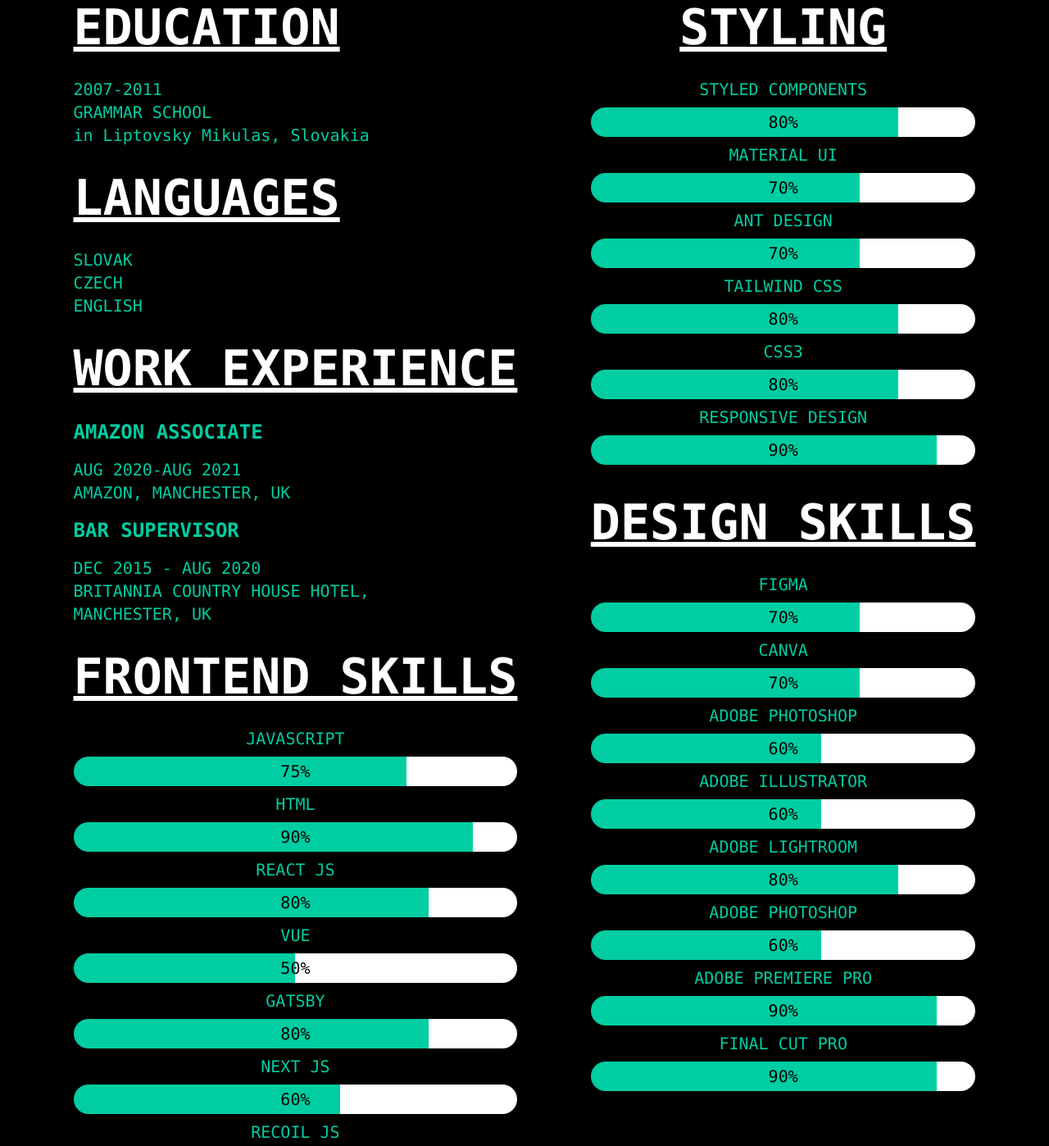
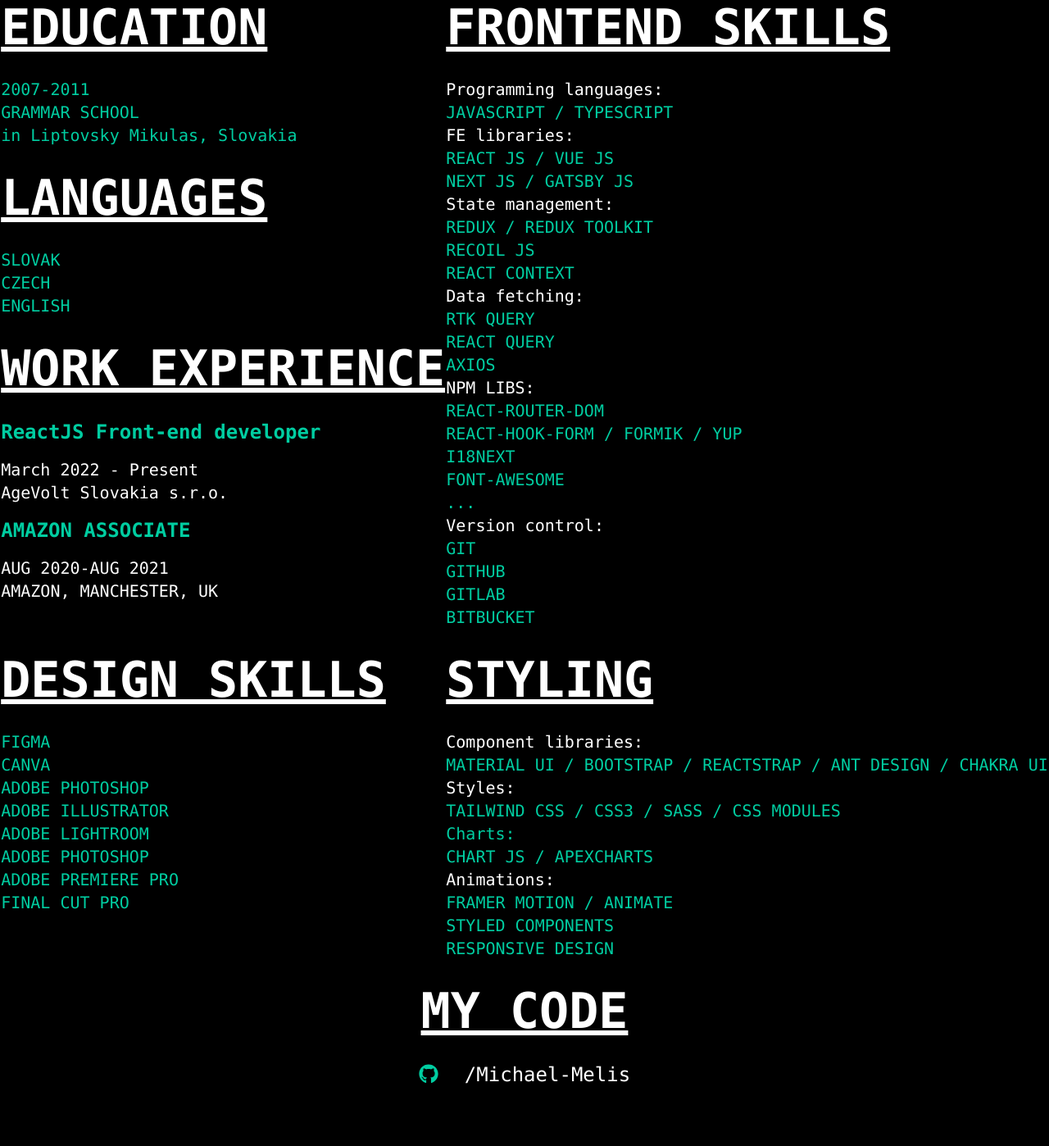
Before and after one commit to Michael-Melis/portfolio-2022, a Gatsby site: page /resume in a window 1280 px wide. Shown: the part 93-1491 px from the top of the page at 82% size. Built offline with nearby package versions, Linux system fonts and the light colour scheme; Gatsby itself is replaced by a stand-in of ours.

Commit message:
UPDATE: basic information update

```diff
--- a/src/pages/resume.js
+++ b/src/pages/resume.js
@@ -1,9 +1,8 @@
-import React from "react";
-import Return from "../components/Return";
-import { FontAwesomeIcon } from "@fortawesome/react-fontawesome";
-import { faGithub } from "@fortawesome/free-brands-svg-icons";
-import SkillLevel from "../components/SkillLevel";
-import { motion } from "framer-motion";
+import React from 'react';
+import Return from '../components/Return';
+import { FontAwesomeIcon } from '@fortawesome/react-fontawesome';
+import { faGithub } from '@fortawesome/free-brands-svg-icons';
+import { motion } from 'framer-motion';
 
 const Resume = () => {
   const container = {
@@ -18,172 +17,161 @@
 
   const item = {
     hidden: { opacity: 0, x: -100 },
-    show: { opacity: 1, x: 0, ease: "easeInOut" },
+    show: { opacity: 1, x: 0, ease: 'easeInOut' },
   };
   return (
     <motion.div
       variants={container}
-      initial="hidden"
-      animate="show"
-      className="resume-container "
-    >
+      initial='hidden'
+      animate='show'
+      className='resume-container '>
       <title>Resume</title>
       <Return />
-      <div className=" lg:flex lg:justify-evenly lg:w-screen">
+      <div className=' lg:flex lg:justify-evenly lg:w-screen'>
         <div>
-          <motion.div variants={item} className="resume-section">
-            <h1 className="resume-h1">EDUCATION</h1>
-            <h3 className="resume-h3">2007-2011</h3>
-            <h3 className="resume-h3">GRAMMAR SCHOOL</h3>
-            <h3 className="resume-h3">in Liptovsky Mikulas, Slovakia</h3>
+          <motion.div variants={item} className='resume-section'>
+            <h1 className='resume-h1'>EDUCATION</h1>
+            <h3 className='resume-h3'>2007-2011</h3>
+            <h3 className='resume-h3'>GRAMMAR SCHOOL</h3>
+            <h3 className='resume-h3'>in Liptovsky Mikulas, Slovakia</h3>
           </motion.div>
-          <motion.div variants={item} className="resume-section">
-            <h1 className="resume-h1">LANGUAGES</h1>
-            <h3 className="resume-h3">SLOVAK</h3>
+          <motion.div variants={item} className='resume-section'>
+            <h1 className='resume-h1'>LANGUAGES</h1>
+            <h3 className='resume-h3'>SLOVAK</h3>
 
-            <h3 className="resume-h3">CZECH</h3>
+            <h3 className='resume-h3'>CZECH</h3>
 
-            <h3 className="resume-h3">ENGLISH</h3>
+            <h3 className='resume-h3'>ENGLISH</h3>
           </motion.div>
-          <motion.div variants={item} className="resume-section ">
-            <h1 className="resume-h1">WORK EXPERIENCE</h1>
-            <h2 className="resume-h2">AMAZON ASSOCIATE</h2>
-            <h3 className="resume-h3">AUG 2020-AUG 2021</h3>
-            <h3 className="resume-h3">AMAZON, MANCHESTER, UK </h3>
-            <h2 className="resume-h2">BAR SUPERVISOR</h2>
-            <h3 className="resume-h3">DEC 2015 - AUG 2020</h3>
-            <h3 className="resume-h3">
-              BRITANNIA COUNTRY HOUSE HOTEL,
-              <br /> MANCHESTER, UK
-            </h3>
+
+          <motion.div variants={item} className='resume-section '>
+            <h1 className='resume-h1'>WORK EXPERIENCE</h1>
+            <h2 className='resume-h2'>ReactJS Front-end developer</h2>
+
+            <h2 className='text-xl'>March 2022 - Present</h2>
+            <h2 className='text-xl'>AgeVolt Slovakia s.r.o.</h2>
+
+            <h2 className='resume-h2'>AMAZON ASSOCIATE</h2>
+            <h3 className='text-xl'>AUG 2020-AUG 2021</h3>
+            <h3 className='text-xl'>AMAZON, MANCHESTER, UK </h3>
           </motion.div>
-          <motion.div variants={item}>
-            <motion.h1 className=" resume-h1 text-center ">
-              FRONTEND SKILLS
-            </motion.h1>
-            <motion.div className="text-center">
-              <h3 className="resume-h3 ">JAVASCRIPT</h3>
-              <SkillLevel variants={item} skill={75} />
+          <motion.div variants={item} className='flex flex-col text-start '>
+            <motion.h1 className=' resume-h1'>DESIGN SKILLS</motion.h1>
+            <motion.div>
+              <h3 className='resume-h3'>FIGMA</h3>
             </motion.div>
-            <motion.div className="text-center">
-              <h3 className="resume-h3">HTML</h3>
-              <SkillLevel skill={90} />
+            <motion.div>
+              <h3 className='resume-h3'>CANVA</h3>
             </motion.div>
-            <motion.div className="text-center">
-              <h3 className="resume-h3">REACT JS</h3>
-              <SkillLevel skill={80} />
+            <motion.div>
+              <h3 className='resume-h3'>ADOBE PHOTOSHOP</h3>
             </motion.div>
-            <motion.div className="text-center">
-              <h3 className="resume-h3">VUE</h3>
-              <SkillLevel skill={50} />
+            <motion.div>
+              <h3 className='resume-h3'>ADOBE ILLUSTRATOR</h3>
             </motion.div>
-            <motion.div className="text-center">
-              <h3 className="resume-h3">GATSBY</h3>
-              <SkillLevel skill={80} />
+            <motion.div>
+              <h3 className='resume-h3'>ADOBE LIGHTROOM</h3>
             </motion.div>
-            <motion.div className="text-center">
-              <h3 className="resume-h3">NEXT JS</h3>
-              <SkillLevel skill={60} />
+            <motion.div>
+              <h3 className='resume-h3'>ADOBE PHOTOSHOP</h3>
             </motion.div>
-            <motion.div className="text-center">
-              <h3 className="resume-h3">RECOIL JS</h3>
-              <SkillLevel skill={80} />
+            <motion.div>
+              <h3 className='resume-h3'>ADOBE PREMIERE PRO</h3>
             </motion.div>
-            <motion.div className="text-center">
-              <h3 className="resume-h3">GIT/VERSION CONTROL</h3>
-              <SkillLevel skill={80} />
+            <motion.div>
+              <h3 className='resume-h3'>FINAL CUT PRO</h3>
+            </motion.div>{' '}
+          </motion.div>
+        </div>
+        <div className='flex flex-col text-start '>
+          <motion.div variants={item} className='flex flex-col text-start '>
+            <motion.h1 className=' resume-h1 '>FRONTEND SKILLS</motion.h1>
+            <motion.div>
+              <h3 className='text-xl'>Programming languages:</h3>
+              <h3 className='resume-h3 '>JAVASCRIPT / TYPESCRIPT</h3>
             </motion.div>
-            <motion.div className="text-center">
-              <h3 className="resume-h3">GITHUB</h3>
-              <SkillLevel skill={80} />
+            <motion.div>
+              <h3 className='text-xl'>FE libraries:</h3>
+              <h3 className='resume-h3'>REACT JS / VUE JS</h3>
+              <h3 className='resume-h3'>NEXT JS / GATSBY JS</h3>
             </motion.div>
-            <motion.div className="text-center">
-              <h3 className="resume-h3">JQUERY</h3>
-              <SkillLevel skill={50} />
+
+            <motion.div>
+              <h3 className='text-xl'>State management:</h3>
+              <h3 className='resume-h3'>REDUX / REDUX TOOLKIT</h3>
+              <h3 className='resume-h3'>RECOIL JS</h3>
+              <h3 className='resume-h3'>REACT CONTEXT</h3>
+            </motion.div>
+            <motion.div>
+              <h3 className='text-xl'>Data fetching:</h3>
+              <h3 className='resume-h3'>RTK QUERY</h3>
+              <h3 className='resume-h3'>REACT QUERY</h3>
+              <h3 className='resume-h3'>AXIOS</h3>
+            </motion.div>
+            <motion.div>
+              <h3 className='text-xl'>NPM LIBS:</h3>
+              <h3 className='resume-h3'>REACT-ROUTER-DOM</h3>
+              <h3 className='resume-h3'>REACT-HOOK-FORM / FORMIK / YUP</h3>
+              <h3 className='resume-h3'>I18NEXT</h3>
+              <h3 className='resume-h3'>FONT-AWESOME</h3>
+              <h3 className='resume-h3'>...</h3>
+            </motion.div>
+            <motion.div>
+              <h3 className='text-xl'>Version control:</h3>
+              <h3 className='resume-h3'>GIT</h3>
+              <h3 className='resume-h3'>GITHUB</h3>
+              <h3 className='resume-h3'>GITLAB</h3>
+              <h3 className='resume-h3'>BITBUCKET</h3>
             </motion.div>
           </motion.div>
-        </div>
-        <div className="flex flex-col text-center ">
-          <motion.h1 variants={item} className=" resume-h1">
-            STYLING
-          </motion.h1>
-          <motion.div variants={item}>
-            <h3 className="resume-h3">STYLED COMPONENTS</h3>
-            <SkillLevel skill={80} />
-          </motion.div>
-          <motion.div variants={item}>
-            <h3 className="resume-h3">MATERIAL UI</h3>
-            <SkillLevel skill={70} />
-          </motion.div>
-          <motion.div variants={item}>
-            <h3 className="resume-h3">ANT DESIGN</h3>
-            <SkillLevel skill={70} />
-          </motion.div>
-          <motion.div variants={item}>
-            <h3 className="resume-h3">TAILWIND CSS</h3>
-            <SkillLevel skill={80} />
-          </motion.div>
-          <motion.div variants={item}>
-            <h3 className="resume-h3">CSS3</h3>
-            <SkillLevel skill={80} />
-          </motion.div>
-          <motion.div variants={item}>
-            <h3 className="resume-h3">RESPONSIVE DESIGN</h3>
-            <SkillLevel skill={90} />
-          </motion.div>
+          <motion.div variants={item} className='flex flex-col text-start '>
+            <motion.h1 className=' resume-h1'>STYLING</motion.h1>
 
-          <motion.h1 variants={item} className=" resume-h1">
-            DESIGN SKILLS
-          </motion.h1>
-          <motion.div variants={item}>
-            <h3 className="resume-h3">FIGMA</h3>
-            <SkillLevel skill={70} />
-          </motion.div>
-          <motion.div variants={item}>
-            <h3 className="resume-h3">CANVA</h3>
-            <SkillLevel skill={70} />
-          </motion.div>
-          <motion.div variants={item}>
-            <h3 className="resume-h3">ADOBE PHOTOSHOP</h3>
-            <SkillLevel skill={60} />
-          </motion.div>
-          <motion.div variants={item}>
-            <h3 className="resume-h3">ADOBE ILLUSTRATOR</h3>
-            <SkillLevel skill={60} />
-          </motion.div>
-          <motion.div variants={item}>
-            <h3 className="resume-h3">ADOBE LIGHTROOM</h3>
-            <SkillLevel skill={80} />
-          </motion.div>
-          <motion.div variants={item}>
-            <h3 className="resume-h3">ADOBE PHOTOSHOP</h3>
-            <SkillLevel skill={60} />
-          </motion.div>
-          <motion.div variants={item}>
-            <h3 className="resume-h3">ADOBE PREMIERE PRO</h3>
-            <SkillLevel skill={90} />
-          </motion.div>
-          <motion.div variants={item}>
-            <h3 className="resume-h3">FINAL CUT PRO</h3>
-            <SkillLevel skill={90} />
-          </motion.div>
+            <motion.div>
+              <h3 className='text-xl'>Component libraries:</h3>
+              <h3 className='resume-h3'>
+                MATERIAL UI / BOOTSTRAP / REACTSTRAP / ANT DESIGN / CHAKRA UI
+              </h3>
+            </motion.div>
+            <motion.div>
+              <h3 className='text-xl'>Styles:</h3>
+              <h3 className='resume-h3'>
+                TAILWIND CSS / CSS3 / SASS / CSS MODULES
+              </h3>
+            </motion.div>
+            <motion.div>
+              <h3 className='resume-h3'>
+                <h3 className='text-xl'>Charts:</h3>
+                CHART JS / APEXCHARTS
+              </h3>
+            </motion.div>
+            <motion.div>
+              <h3 className='text-xl'>Animations:</h3>
+              <h3 className='resume-h3'>FRAMER MOTION / ANIMATE</h3>
+            </motion.div>
+            <motion.div>
+              <h3 className='resume-h3'>STYLED COMPONENTS</h3>
+            </motion.div>
+            <motion.div>
+              <h3 className='resume-h3'>RESPONSIVE DESIGN</h3>
+            </motion.div>
+          </motion.div>{' '}
         </div>
       </div>
 
-      <motion.div variants={item} className="resume-gihub-container ">
-        <h1 className="resume-h1  ">MY CODE</h1>
+      <motion.div variants={item} className='resume-gihub-container '>
+        <h1 className='resume-h1  '>MY CODE</h1>
         <div>
           <FontAwesomeIcon
             icon={faGithub}
-            size="2x"
-            className="text-secondary mr-4 lg:text-2xl "
+            size='2x'
+            className='text-secondary mr-4 lg:text-2xl '
           />
           <a
-            href="https://github.com/Michael-Melis"
-            target="_blank"
-            rel="noreferrer"
-            className=" ml-4 lg:text-2xl lg:hover:text-secondary "
-          >
+            href='https://github.com/Michael-Melis'
+            target='_blank'
+            rel='noreferrer'
+            className=' ml-4 lg:text-2xl lg:hover:text-secondary '>
             /Michael-Melis
           </a>
         </div>
```
Also changed, not shown: src/pages/about.js (+5 -6 lines), src/pages/work.js (+2 -5 lines).
